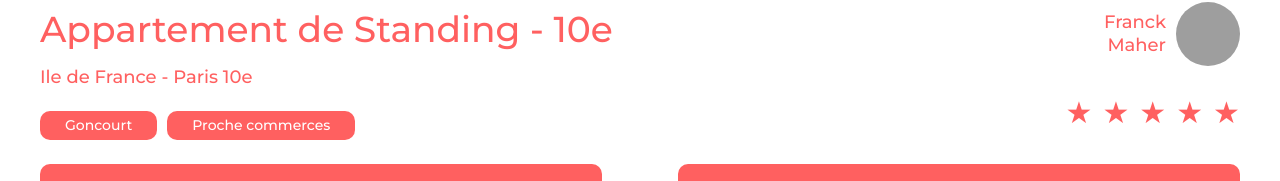
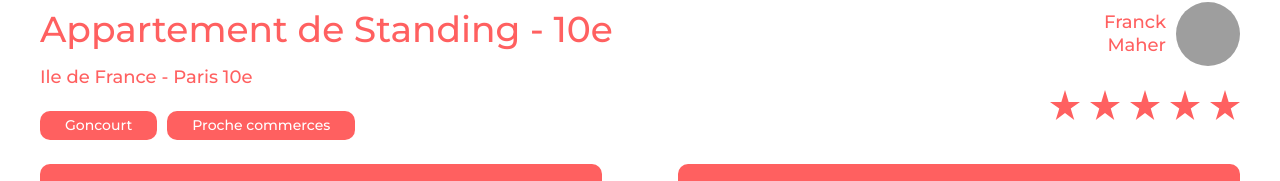
Before and after one commit to HutchAlpha/OpenClassRoom-Projet11-Kosa, a React (Vite) app: page /0979876d/detail in a window 1280 px wide. Shown: the part 619-800 px from the top of the page. Built offline with nearby package versions, Linux system fonts and the light colour scheme; grey boxes are pictures that could not be loaded.

Commit message:
A Propos

```diff
--- a/public/Scss/Apropos.scss
+++ b/public/Scss/Apropos.scss
@@ -31,7 +31,7 @@
       }
 
       .accordeon-entete {
-        padding: 13px 20px;
+        padding: 10px 20px;
         background-color: #FF6060;
         color: #fff;
         display: flex;
@@ -39,8 +39,8 @@
         align-items: center;
         border: none;
         cursor: pointer;
-        font-size: 18px;
-        font-weight: 500;
+        font-size: 22px;
+        font-weight: bold;
         border-radius: 10px;
 
         @media (max-width: 768px) {
@@ -65,7 +65,6 @@
 
       .accordeon-contenu {
         background-color: #F6F6F6;
-        color: #FF6060;
         padding: 0;
         max-height: 0;
         overflow: hidden;
@@ -74,6 +73,9 @@
         font-size: 18px;
         line-height: 1.4;
         font-weight: 400;
+        opacity: 0;
+        visibility: hidden;
+        transition: max-height 0.3s ease, padding 0.3s ease, opacity 0.3s ease, visibility 0.3s ease;
 
         @media (max-width: 768px) {
           border-radius: 0 0 5px 5px;
@@ -83,6 +85,8 @@
 
         p {
           margin: 0;
+          word-wrap: break-word;
+          overflow-wrap: break-word;
         }
       }
 
@@ -93,7 +97,9 @@
 
         .accordeon-contenu {
           max-height: 500px;
-          padding: 36px 20px 19px 20px;
+          padding: 15px 20px 19px 20px;
+          opacity: 1;
+          visibility: visible;
 
           @media (max-width: 768px) {
             padding: 20px 12px;
--- a/public/Scss/Detail.scss
+++ b/public/Scss/Detail.scss
@@ -210,10 +210,12 @@
       }
 
       .star {
-        font-size: 15px;
+        width: 15px;
+        height: 15px;
 
         @media (min-width: 768px) {
-          font-size: 30px;
+          width: 30px;
+          height: 30px;
         }
 
         &.plein {
@@ -295,12 +297,14 @@
         padding: 0;
         max-height: 0;
         overflow: hidden;
-        transition: max-height 0.3s ease, padding 0.3s ease;
+        transition: max-height 0.3s ease, padding 0.3s ease, opacity 0.3s ease, visibility 0.3s ease;
         border-radius: 0 0 5px 5px;
         font-size: 12px;
         line-height: 1.7;
         font-weight: 400;
-        color : #000;
+        opacity: 0;
+        visibility: hidden;
+        color: #000000;
         @media (min-width: 768px) {
           border-radius: 0 0 10px 10px;
           font-size: 18px;
@@ -309,6 +313,8 @@
 
         p {
           margin: 0;
+          word-wrap: break-word;
+          overflow-wrap: break-word;
         }
 
         ul {
@@ -318,6 +324,8 @@
 
           li {
             margin-bottom: 5px;
+            word-wrap: break-word;
+            overflow-wrap: break-word;
 
             &:last-child {
               margin-bottom: 0;
@@ -330,6 +338,8 @@
         .accordeon-contenu {
           max-height: 500px;
           padding: 20px 12px;
+          opacity: 1;
+          visibility: visible;
 
           @media (min-width: 768px) {
             padding: 36px 20px 19px 20px;
--- a/src/Detail.jsx
+++ b/src/Detail.jsx
@@ -57,12 +57,10 @@ function Detail() {
 
             <div className="VEtoile">
               {starsArray.map((star, index) => (
-                <span key={index} className={star === 'plein' ? 'star plein' : 'star vide'}>
-                  {star === 'plein' ? '★' : '☆'}
-                </span>
+                <svg key={index} className={star === 'plein' ? 'star plein' : 'star vide'} width="30" height="30" viewBox="0 0 30 30" fill="none" xmlns="http://www.w3.org/2000/svg">
+                  <path d="M18.645 12L15 0L11.355 12H0L9.27 18.615L5.745 30L15 22.965L24.27 30L20.745 18.615L30 12H18.645Z" fill="currentColor"/>
+                </svg>
               ))}
-
-              {/* étoiles */}
             </div>
           </div>
         </div>
```
